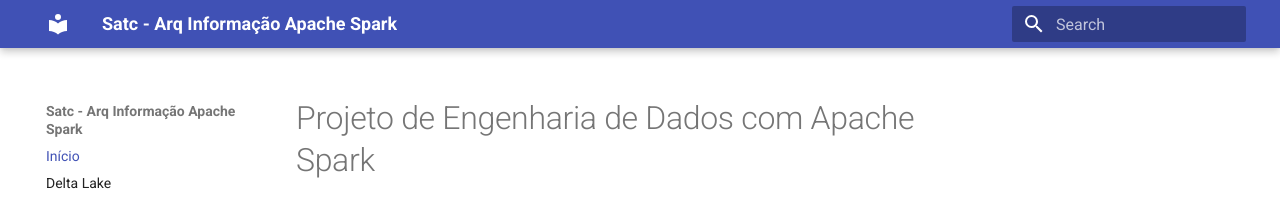
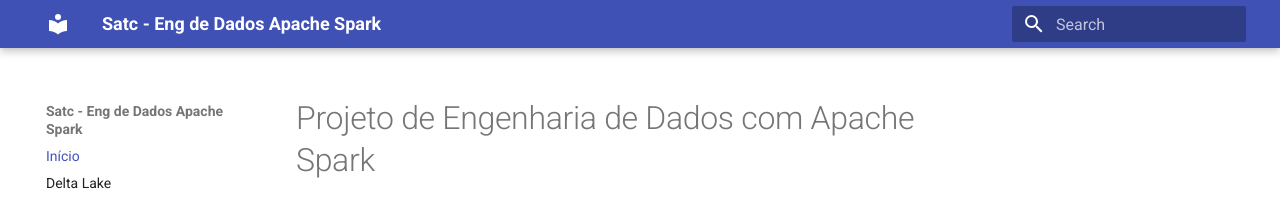
Before and after one commit to Lucaspaixao-code/SatcArqInformacaoApacheSpark, an MkDocs documentation site: the page built from docs/index.md, in a window 1280 px wide. Shown: the top 202 px of the page. Built offline with MkDocs 1.6.1 and Material for MkDocs 9.7.7, drawn with Linux system fonts in a browser that asks for light colours.

```diff
--- a/mkdocs.yml
+++ b/mkdocs.yml
@@ -1,4 +1,4 @@
-site_name: Satc - Arq Informação Apache Spark
+site_name: Satc - Eng de Dados Apache Spark
 nav:
   - Início: index.md
   - Delta Lake: delta-lake.md
```
Also changed, not shown: README.md (+1 -7 lines).
